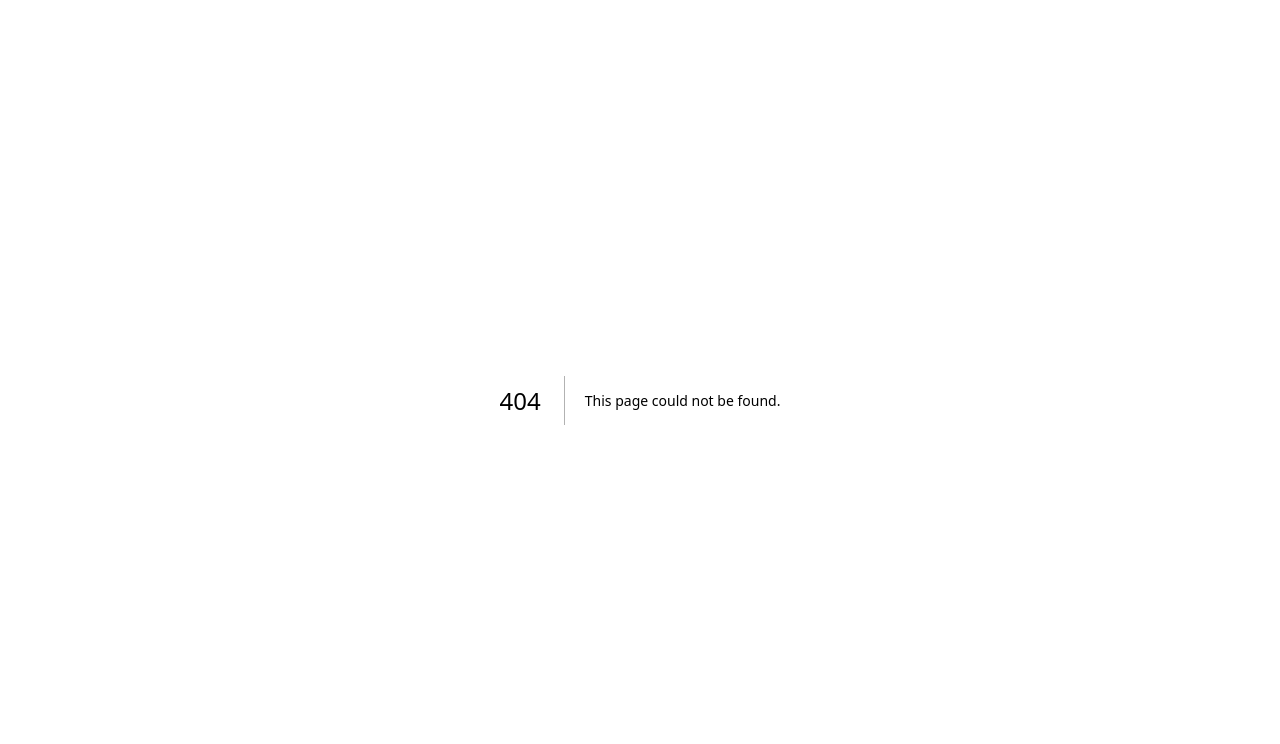
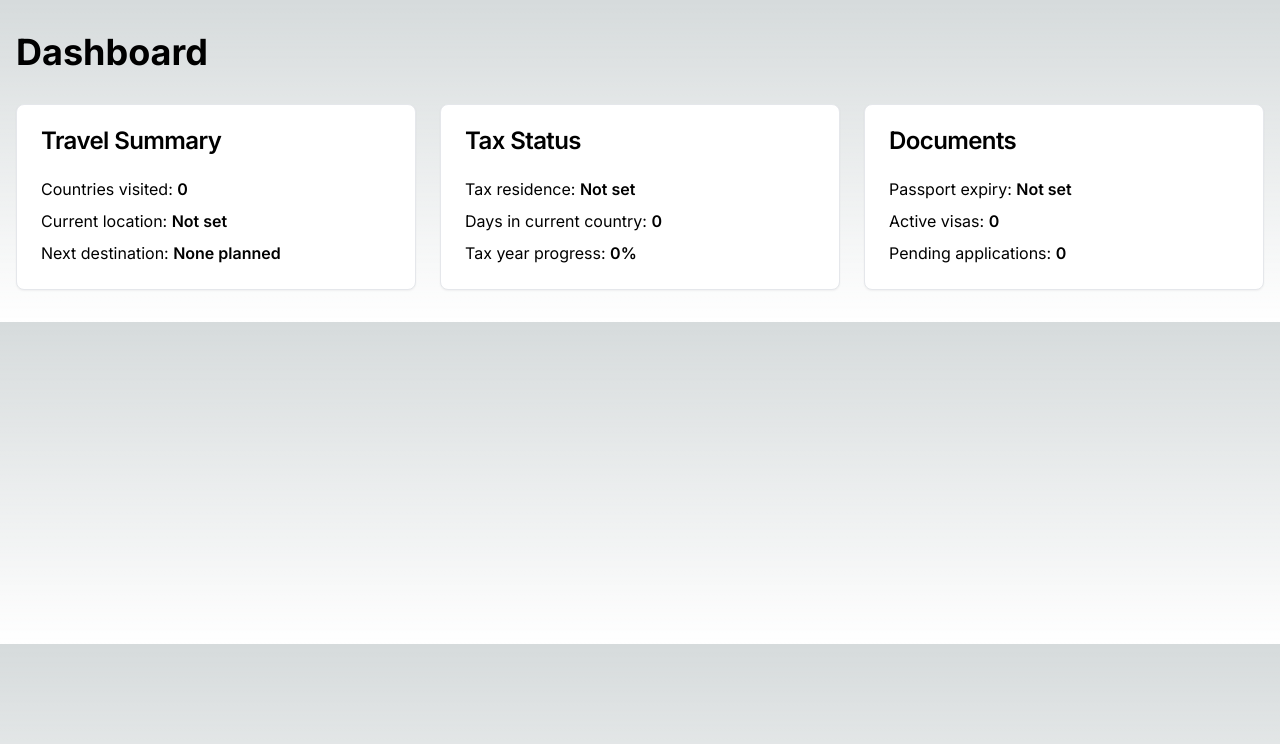
Before and after one commit to zenmastaflash/fromany-country, a Next.js app: page /dashboard in a window 1280 px wide. Before the commit this address had no page. Shown: the top 744 px of the page. Built offline with nearby package versions, Linux system fonts and the light colour scheme; no server answers; sample sign-in values are in the browser's storage.

Commit message:
Add dashboard and travel pages

```diff
--- /dev/null
+++ b/src/app/dashboard/page.tsx
@@ -0,0 +1,58 @@
+import { Card, CardContent, CardHeader, CardTitle } from '@/components/ui/Card';
+import { getServerSession } from 'next-auth/next';
+import { redirect } from 'next/navigation';
+
+export default async function DashboardPage() {
+  const session = await getServerSession();
+
+  if (!session) {
+    redirect('/api/auth/signin');
+  }
+
+  return (
+    <main className="container mx-auto px-4 py-8">
+      <h1 className="text-4xl font-bold mb-8">Dashboard</h1>
+
+      <div className="grid grid-cols-1 md:grid-cols-2 lg:grid-cols-3 gap-6">
+        <Card>
+          <CardHeader>
+            <CardTitle>Travel Summary</CardTitle>
+          </CardHeader>
+          <CardContent>
+            <div className="space-y-2">
+              <p>Countries visited: <span className="font-semibold">0</span></p>
+              <p>Current location: <span className="font-semibold">Not set</span></p>
+              <p>Next destination: <span className="font-semibold">None planned</span></p>
+            </div>
+          </CardContent>
+        </Card>
+
+        <Card>
+          <CardHeader>
+            <CardTitle>Tax Status</CardTitle>
+          </CardHeader>
+          <CardContent>
+            <div className="space-y-2">
+              <p>Tax residence: <span className="font-semibold">Not set</span></p>
+              <p>Days in current country: <span className="font-semibold">0</span></p>
+              <p>Tax year progress: <span className="font-semibold">0%</span></p>
+            </div>
+          </CardContent>
+        </Card>
+
+        <Card>
+          <CardHeader>
+            <CardTitle>Documents</CardTitle>
+          </CardHeader>
+          <CardContent>
+            <div className="space-y-2">
+              <p>Passport expiry: <span className="font-semibold">Not set</span></p>
+              <p>Active visas: <span className="font-semibold">0</span></p>
+              <p>Pending applications: <span className="font-semibold">0</span></p>
+            </div>
+          </CardContent>
+        </Card>
+      </div>
+    </main>
+  );
+}
--- /dev/null
+++ b/src/app/travel/page.tsx
@@ -0,0 +1,50 @@
+import { getServerSession } from 'next-auth/next';
+import { redirect } from 'next/navigation';
+import { Card, CardContent, CardHeader, CardTitle } from '@/components/ui/Card';
+import { Button } from '@/components/ui/Button';
+
+export default async function TravelPage() {
+  const session = await getServerSession();
+
+  if (!session) {
+    redirect('/api/auth/signin');
+  }
+
+  return (
+    <main className="container mx-auto px-4 py-8">
+      <div className="flex justify-between items-center mb-8">
+        <h1 className="text-4xl font-bold">Travel Timeline</h1>
+        <Button>Add Travel</Button>
+      </div>
+
+      <div className="grid grid-cols-1 gap-6">
+        <Card>
+          <CardHeader>
+            <CardTitle>Current Location</CardTitle>
+          </CardHeader>
+          <CardContent>
+            <p>No current location set</p>
+          </CardContent>
+        </Card>
+
+        <Card>
+          <CardHeader>
+            <CardTitle>Upcoming Travel</CardTitle>
+          </CardHeader>
+          <CardContent>
+            <p>No upcoming travel planned</p>
+          </CardContent>
+        </Card>
+
+        <Card>
+          <CardHeader>
+            <CardTitle>Travel History</CardTitle>
+          </CardHeader>
+          <CardContent>
+            <p>No travel history available</p>
+          </CardContent>
+        </Card>
+      </div>
+    </main>
+  );
+}
```
